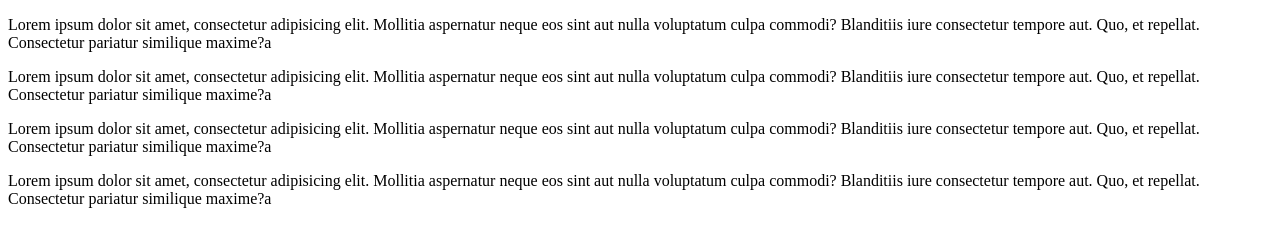
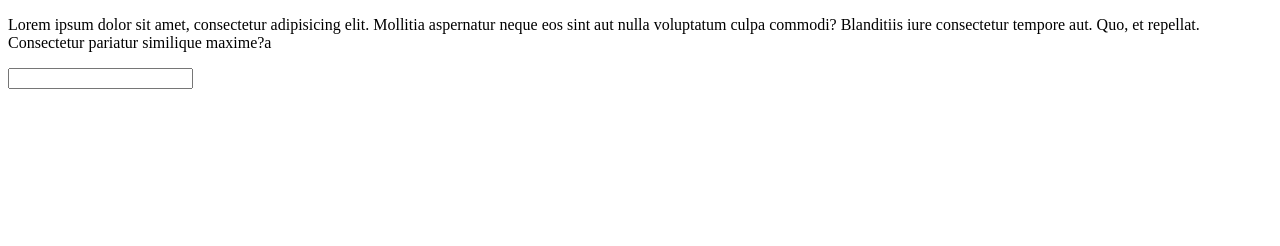
Before and after one commit to Nasibcs/gitClass, a plain HTML site: page index.html in a window 1280 px wide. Drawn offline with Linux system fonts and the light colour scheme.

Commit message:
last update

```diff
--- a/index.html
+++ b/index.html
@@ -8,9 +8,11 @@
 <body>
     <div>
         <p>Lorem ipsum dolor sit amet, consectetur adipisicing elit. Mollitia aspernatur neque eos sint aut nulla voluptatum culpa commodi? Blanditiis iure consectetur tempore aut. Quo, et repellat. Consectetur pariatur similique maxime?a</p>
-        <p>Lorem ipsum dolor sit amet, consectetur adipisicing elit. Mollitia aspernatur neque eos sint aut nulla voluptatum culpa commodi? Blanditiis iure consectetur tempore aut. Quo, et repellat. Consectetur pariatur similique maxime?a</p>
-        <p>Lorem ipsum dolor sit amet, consectetur adipisicing elit. Mollitia aspernatur neque eos sint aut nulla voluptatum culpa commodi? Blanditiis iure consectetur tempore aut. Quo, et repellat. Consectetur pariatur similique maxime?a</p>
-        <p>Lorem ipsum dolor sit amet, consectetur adipisicing elit. Mollitia aspernatur neque eos sint aut nulla voluptatum culpa commodi? Blanditiis iure consectetur tempore aut. Quo, et repellat. Consectetur pariatur similique maxime?a</p>
+        <div>
+            <input type="
+            password">
+
+        </div>
     </div>
 </body>
 </html>
```
